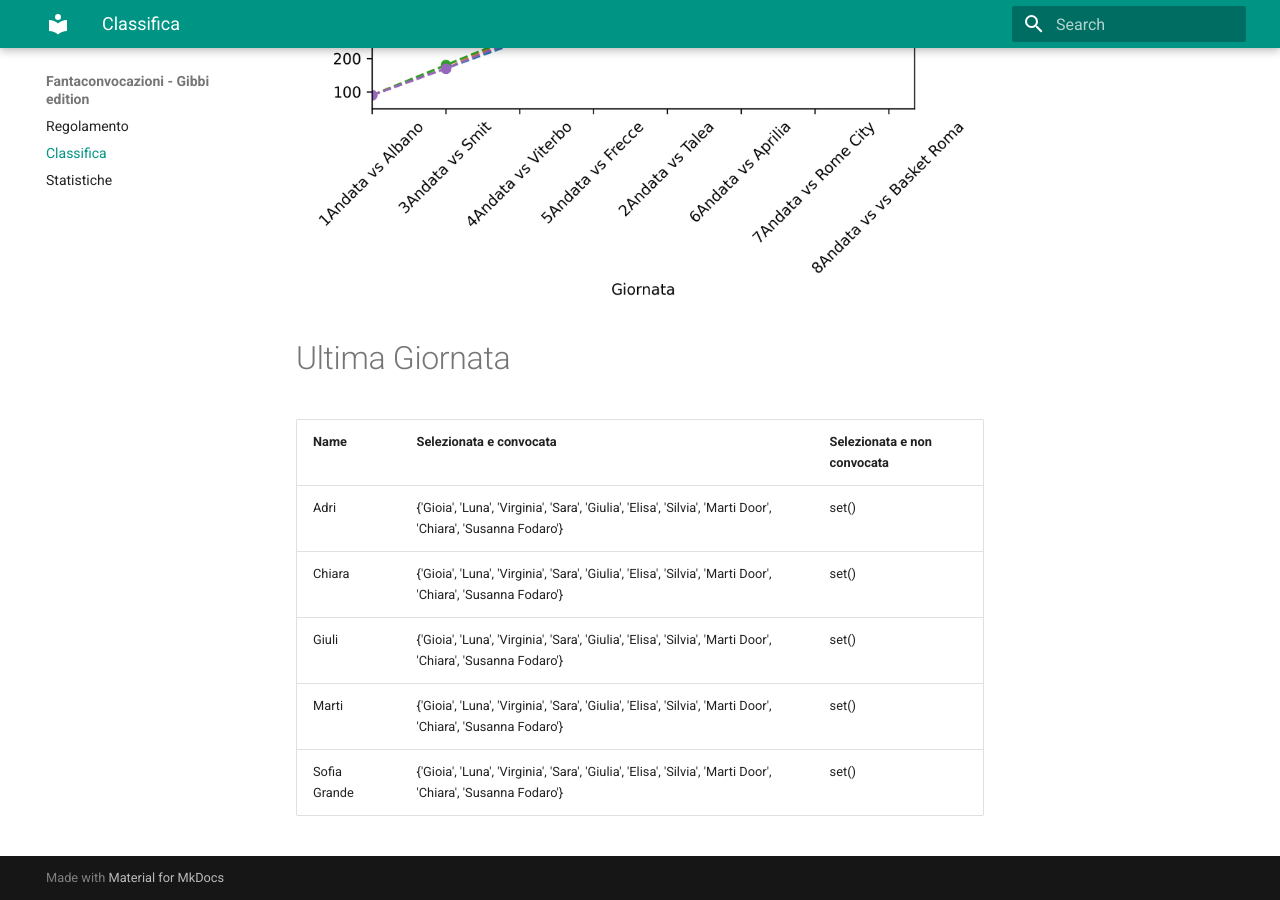
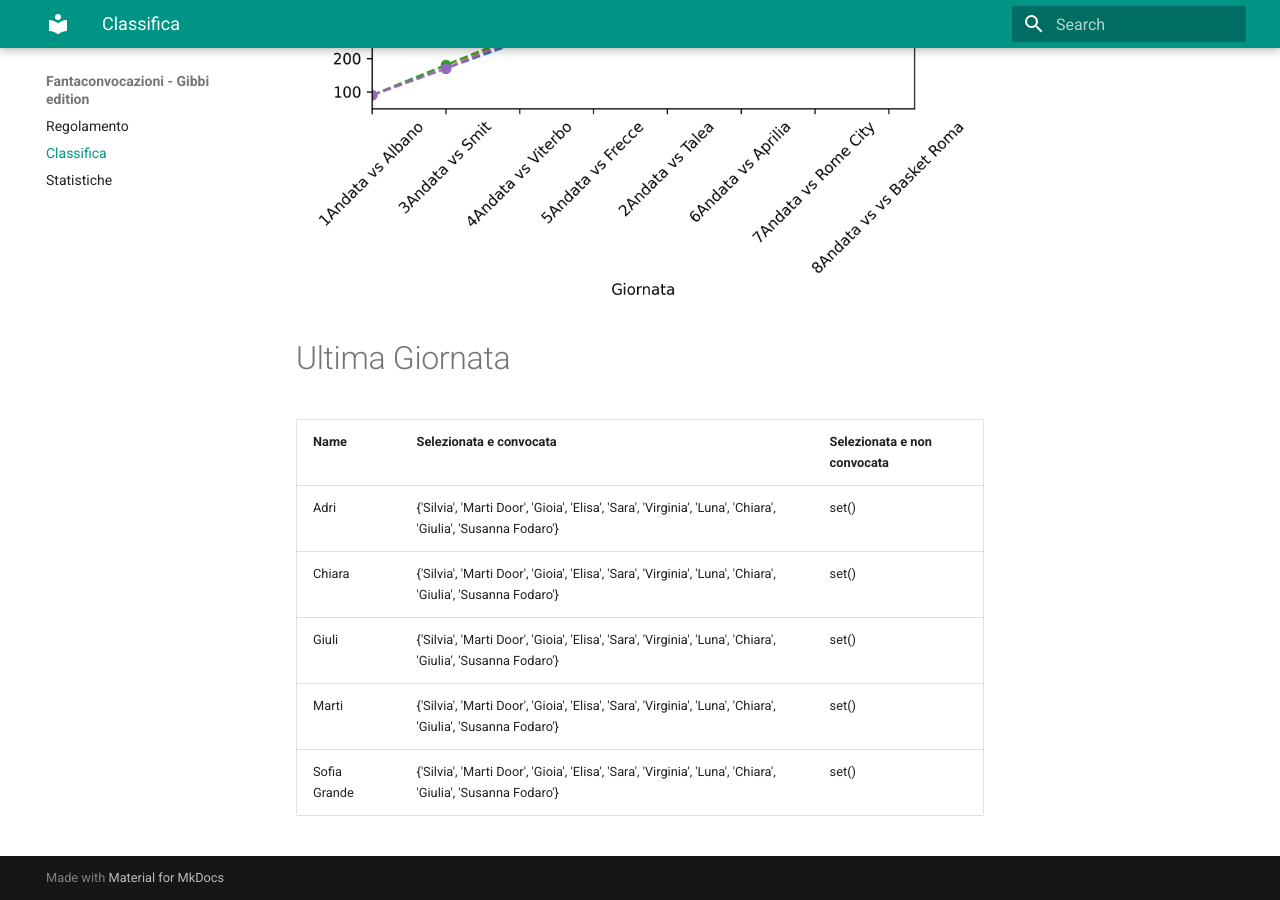
Before and after one commit to martinig94/fantagibbi, an MkDocs documentation site: the page built from docs/Classifica.md, in a window 1280 px wide and 900 px high, scrolled down 810 px. Built offline with MkDocs 1.6.1 and Material for MkDocs 9.7.7, drawn with Linux system fonts in a browser that asks for light colours.

Commit message:
Auto-update from main.py

```diff
--- a/docs/Classifica.md
+++ b/docs/Classifica.md
@@ -18,9 +18,9 @@
 <!-- START_TABLE CORRECT -->
 | Name         | Selezionata e convocata                                                                                      | Selezionata e non convocata   |
 |:-------------|:-------------------------------------------------------------------------------------------------------------|:------------------------------|
-| Adri         | {'Gioia', 'Luna', 'Virginia', 'Sara', 'Giulia', 'Elisa', 'Silvia', 'Marti Door', 'Chiara', 'Susanna Fodaro'} | set()                         |
-| Chiara       | {'Gioia', 'Luna', 'Virginia', 'Sara', 'Giulia', 'Elisa', 'Silvia', 'Marti Door', 'Chiara', 'Susanna Fodaro'} | set()                         |
-| Giuli        | {'Gioia', 'Luna', 'Virginia', 'Sara', 'Giulia', 'Elisa', 'Silvia', 'Marti Door', 'Chiara', 'Susanna Fodaro'} | set()                         |
-| Marti        | {'Gioia', 'Luna', 'Virginia', 'Sara', 'Giulia', 'Elisa', 'Silvia', 'Marti Door', 'Chiara', 'Susanna Fodaro'} | set()                         |
-| Sofia Grande | {'Gioia', 'Luna', 'Virginia', 'Sara', 'Giulia', 'Elisa', 'Silvia', 'Marti Door', 'Chiara', 'Susanna Fodaro'} | set()                         |
+| Adri         | {'Silvia', 'Marti Door', 'Gioia', 'Elisa', 'Sara', 'Virginia', 'Luna', 'Chiara', 'Giulia', 'Susanna Fodaro'} | set()                         |
+| Chiara       | {'Silvia', 'Marti Door', 'Gioia', 'Elisa', 'Sara', 'Virginia', 'Luna', 'Chiara', 'Giulia', 'Susanna Fodaro'} | set()                         |
+| Giuli        | {'Silvia', 'Marti Door', 'Gioia', 'Elisa', 'Sara', 'Virginia', 'Luna', 'Chiara', 'Giulia', 'Susanna Fodaro'} | set()                         |
+| Marti        | {'Silvia', 'Marti Door', 'Gioia', 'Elisa', 'Sara', 'Virginia', 'Luna', 'Chiara', 'Giulia', 'Susanna Fodaro'} | set()                         |
+| Sofia Grande | {'Silvia', 'Marti Door', 'Gioia', 'Elisa', 'Sara', 'Virginia', 'Luna', 'Chiara', 'Giulia', 'Susanna Fodaro'} | set()                         |
 <!-- END_TABLE CORRECT -->
```
